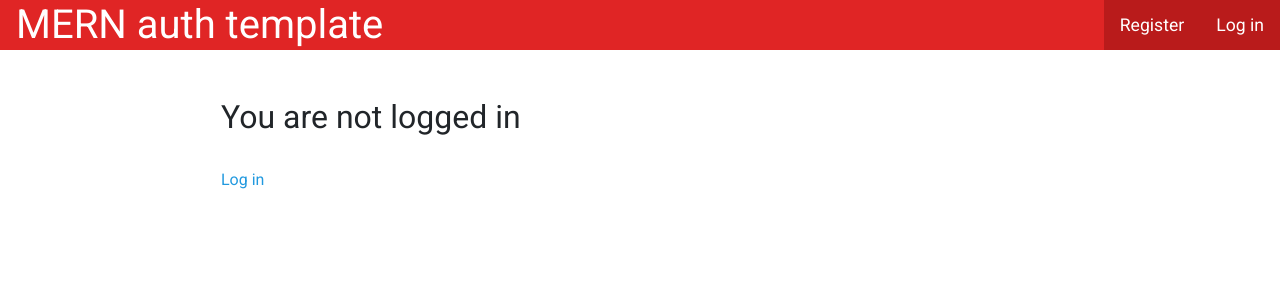
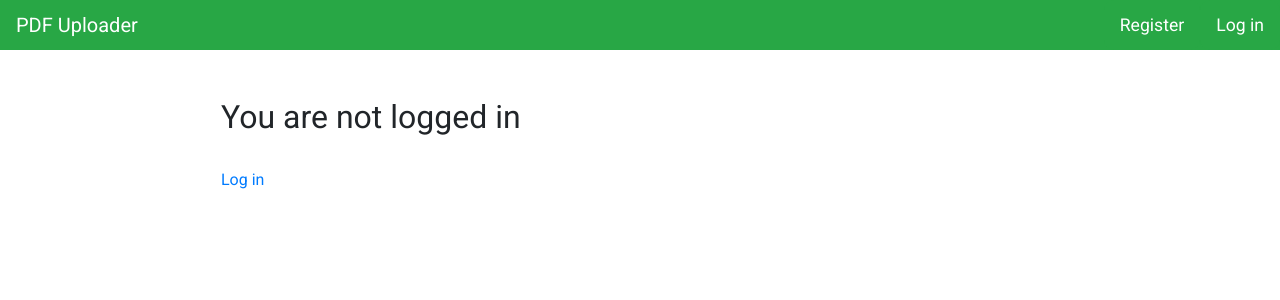
Before and after one commit to ravindrakumarkumawat/pdf-uploader, a React (Create React App) app in the folder client/: page / in a window 1280 px wide. Shown: the top 300 px of the page. Built offline with nearby package versions, Linux system fonts and the light colour scheme; no server answers.

Commit message:
css changed

```diff
--- a/client/src/App.css
+++ b/client/src/App.css
@@ -6,11 +6,11 @@
   margin: 0;
   padding: 0;
   box-sizing: border-box;
+  font-family: cursive, "Roboto";
 }
 
 a {
-  color: #2199df;
-  text-decoration: unset;
+  text-decoration: none;
 }
 
 ul {
@@ -62,12 +62,13 @@ body {
   display: flex;
   justify-content: space-between;
   align-items: center;
-  background-color: #e02525;
+  background-color: #28A745;
 }
 #header .title {
   margin: 0;
   padding: 0 1rem;
   color: #ffffff;
+  font-size: 20px;
 }
 #header .auth-options {
   height: 100%;
@@ -75,12 +76,13 @@ body {
 }
 #header .auth-options button {
   padding: 0 1rem;
-  background-color: #b91b1b;
+  background-color:#28A745;
   color: #ffffff;
   font-size: 1.1rem;
+  border-radius: 10px;
 }
 #header .auth-options button:hover {
-  background-color: #be3a3a;
+  background-color: #28A710;
 }
 
 /* form */
--- a/client/src/components/layout/Header.js
+++ b/client/src/components/layout/Header.js
@@ -6,7 +6,7 @@ export default function Header() {
   return (
     <header id="header">
       <Link to="/">
-        <h1 className="title">MERN auth template</h1>
+        <h1 className="title">PDF Uploader</h1>
       </Link>
       <AuthOptions />
     </header>
```
